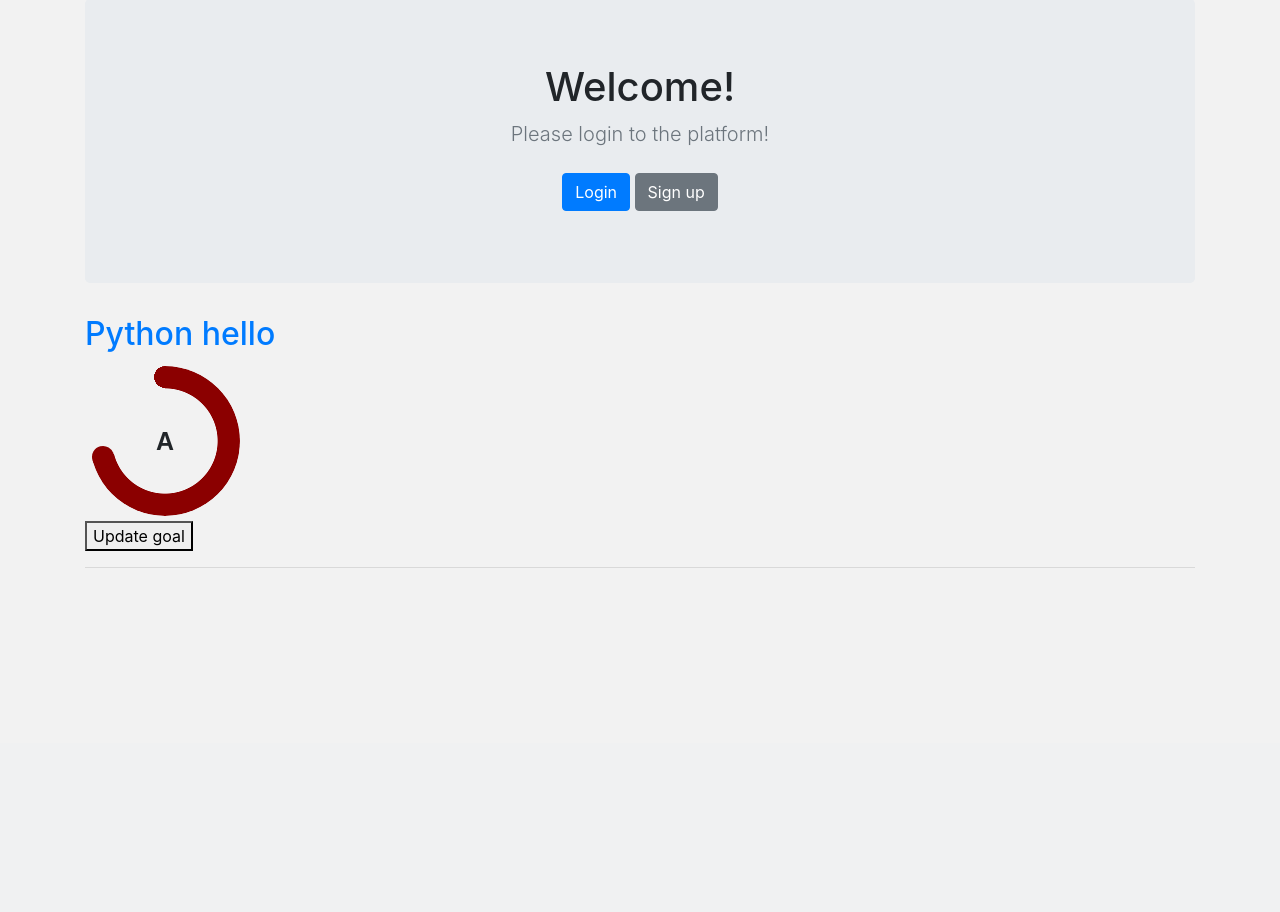
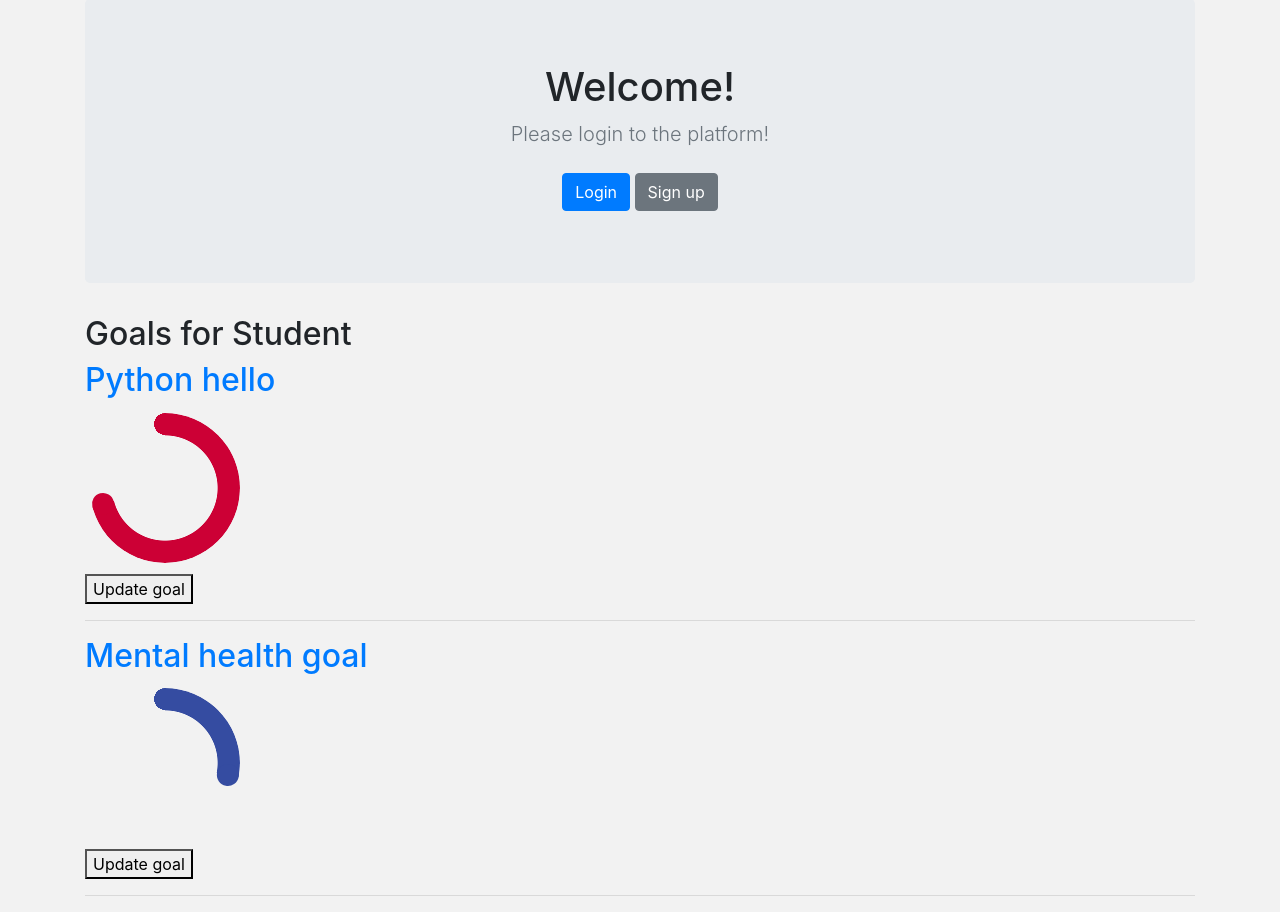
Before and after one commit to bonitadavis/wellness-web-app, a Flask app: page / in a window 1280 px wide. Shown: the part 57-969 px from the top of the page. Before the commit the page ends 625 px from the top, so only its background shows below. Run offline with Flask 3, Linux system fonts and the light colour scheme; some libraries are stand-ins or nearby versions.

Commit message:
Dynamically generate color

```diff
--- a/main.py
+++ b/main.py
@@ -1,18 +1,32 @@
-from flask import Flask, render_template
+from flask import Flask, render_template, request
 import random
 
 app = Flask(__name__)
 
-def get_posts():
-     return [{"title": "Python hello", "days": random.randint(0, 7), "limit": 7}]
+def get_data():
+     return [{"name": "Student"},
+     {"title": "Python hello", "days": random.randint(0, 7), "limit": 7, "type": "physical"},
+     {"title": "Mental health goal", "days": random.randint(0, 7), "limit": 7, "type": "mental"}]
 
 @app.route("/update", methods=['GET', 'POST'])
-def update_posts():
-    """Do something to update posts"""
-    print("We're updating this post!")
+def update_data():
+    """Do something to update data"""
+    return update_data_internal(int(request.args['goal']))
+
+def update_data_internal(goal):
+    print("We're updating goal number %d" % goal)
     return main()
 
 @app.route("/")
 def main():
      """Main page of the app"""
-     return render_template("index.html", posts = get_posts())
+     # Front-end conversion for display
+     our_data = get_data()
+     for index in range(1, len(our_data)):
+         our_type = our_data[index].pop("type", None)
+         match our_type:
+             case "physical":
+                 our_data[index]["color"] = "#cc0035"
+             case "mental":
+                 our_data[index]["color"] = "#354ca1"
+     return render_template("index.html", data = our_data)
--- a/templates/index.html
+++ b/templates/index.html
@@ -14,10 +14,12 @@
        </div>
    </section>
 
-   {% for post in posts %}
-       <a href="#"><h2>{{ post['title'] }}</h2></a>
-       <div class="pie" style="--p:{{ (post['days'] / post['limit'] * 100) | int }}">A</div>
-       <form action="/update" method="post">
+   <h2>Goals for {{data[0]['name']}}</h2>
+
+   {% for goal in data[1:] %}
+       <a href="#"><h2>{{ goal['title'] }}</h2></a>
+       <div class="pie" style="--p:{{ (goal['days'] / goal['limit'] * 100) | int }};--c:{{ goal['color'] }}"></div>
+       <form action="/update?goal={{ loop.index }}" method="post">
            <button type="submit">Update goal</button>
        </form>
        <hr />
```
